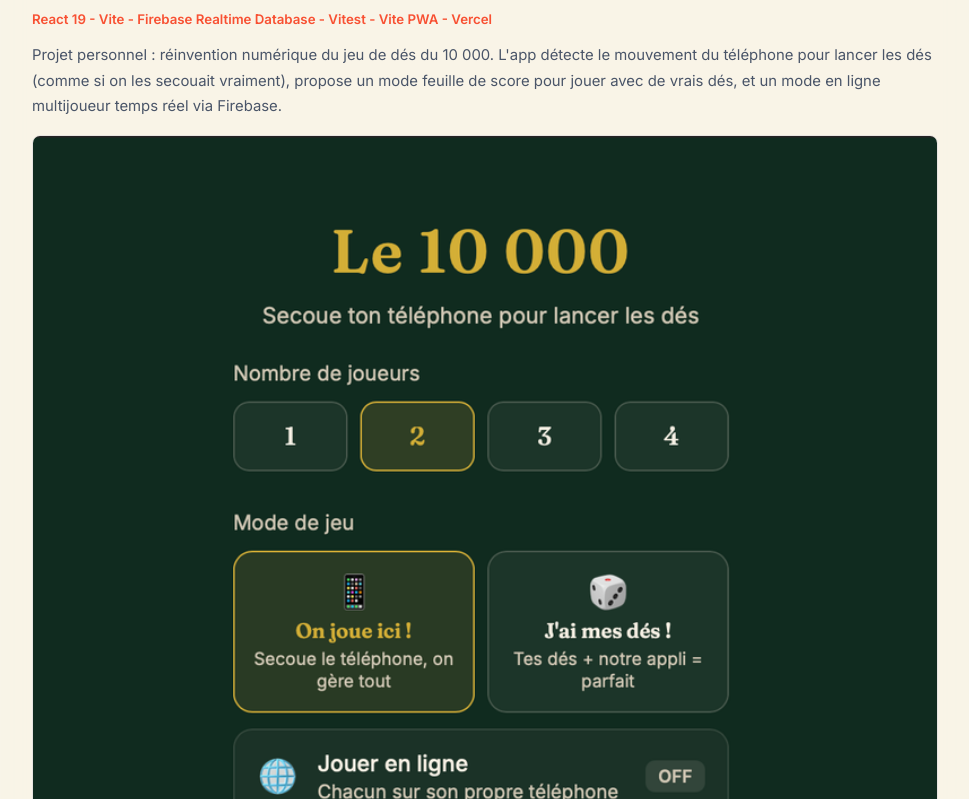
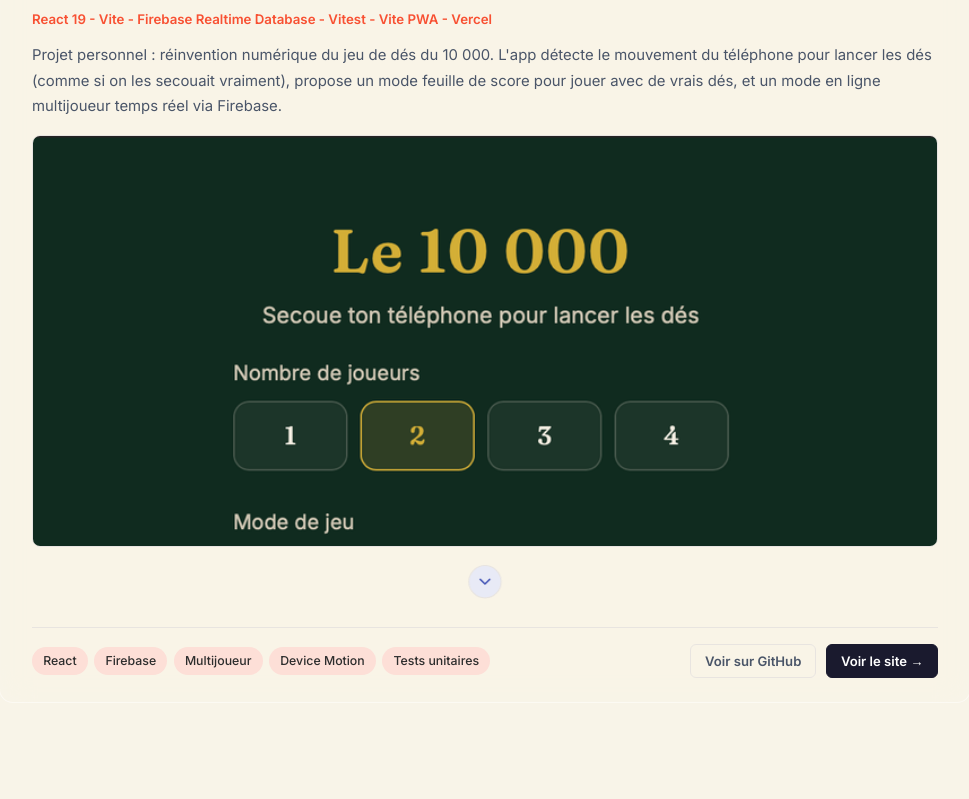
Before and after one commit to jobeejobaa/Portfolio, a React (Vite) app: page / in a window 1280 px wide. Shown: the part 6021-6820 px from the top of the page, without its empty margins (155-1124 px from the left). Built offline with nearby package versions, Linux system fonts and the light colour scheme.

Commit message:
feat: crop la capture du 10 000 au format paysage des autres cards

```diff
--- a/src/components/Projets.jsx
+++ b/src/components/Projets.jsx
@@ -92,7 +92,7 @@ const PROJECTS = [
   },
   {
     id: 5,
-    image: "/projets/jeu-10000-thumb.png",
+    image: "/projets/jeu-10000-crop.png",
     titre: "Le 10 000 - jeu de dés multijoueur en React",
     contexte:
       "Projet personnel : réinvention numérique du jeu de dés du 10 000. L'app détecte le mouvement du téléphone pour lancer les dés (comme si on les secouait vraiment), propose un mode feuille de score pour jouer avec de vrais dés, et un mode en ligne multijoueur temps réel via Firebase.",
```
Also changed, not shown: public/projets/jeu-10000-crop.png (added).
